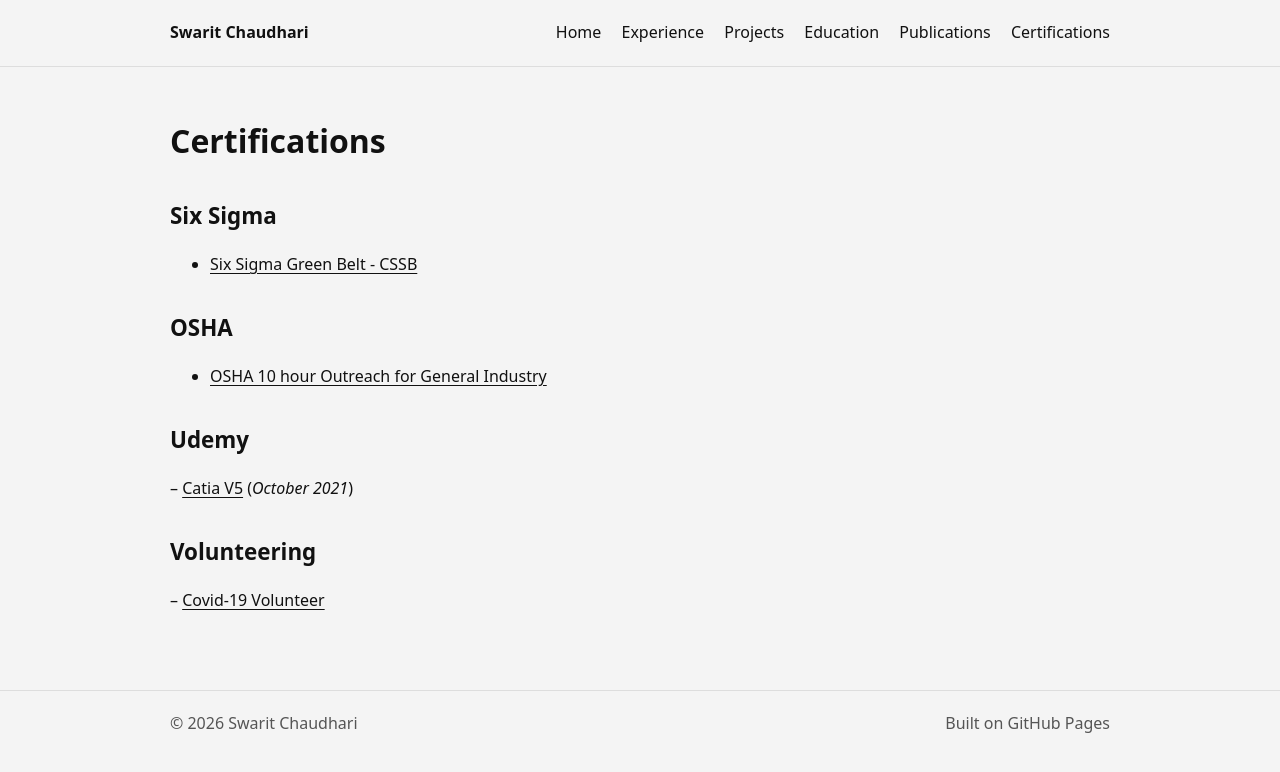
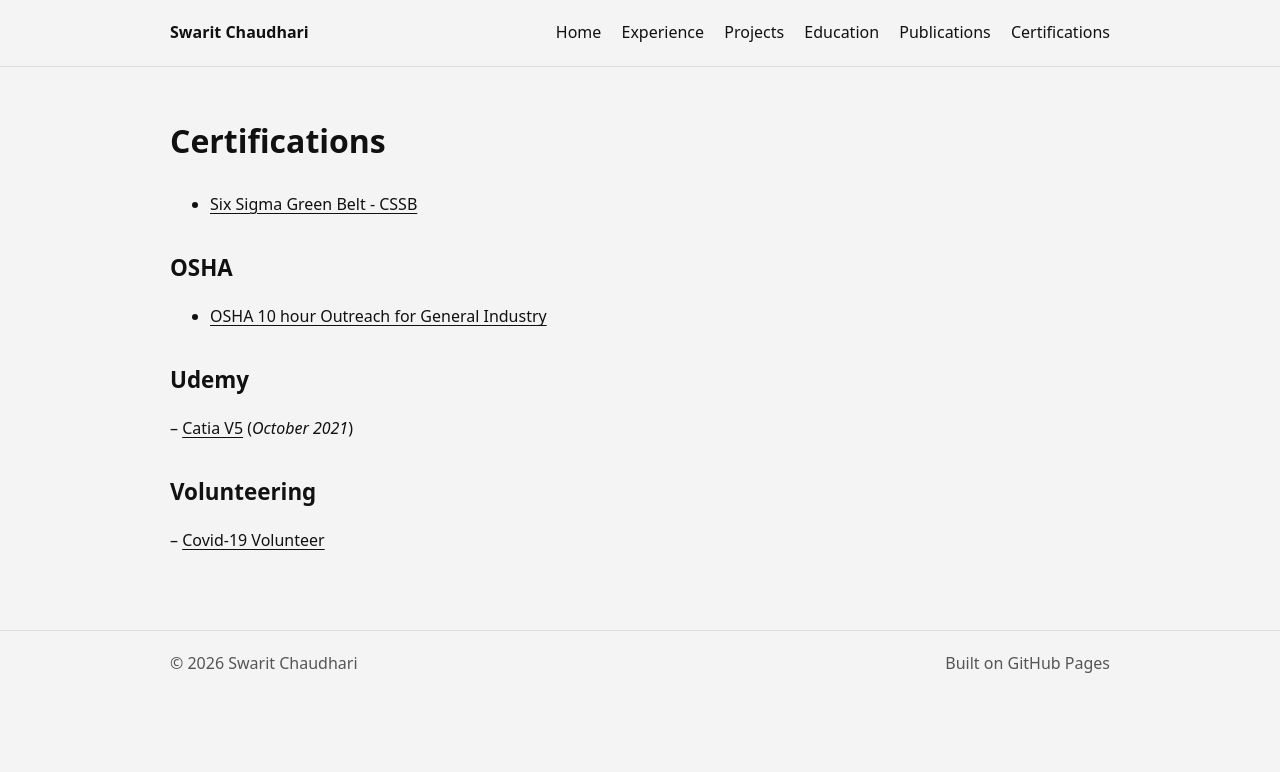
Before and after one commit to Swarit31/Swarit31.github.io, a Jekyll site: the page built from Certifications.md, in a window 1280 px wide. Shown: the top 772 px of the page. Built offline with Jekyll 4.4.1, drawn with Linux system fonts in a browser that asks for light colours.

Commit message:
Update Certifications.md

```diff
--- a/Certifications.md
+++ b/Certifications.md
@@ -4,7 +4,7 @@ title: Certifications
 permalink: /certifications/
 ---
 
-## Six Sigma
+
 - [Six Sigma Green Belt - CSSB](https://drive.google.com/drive/folders/16f_H7Nw0MoP3_D91bb7klNRTImD7JmXl)
 
 ## OSHA
```
